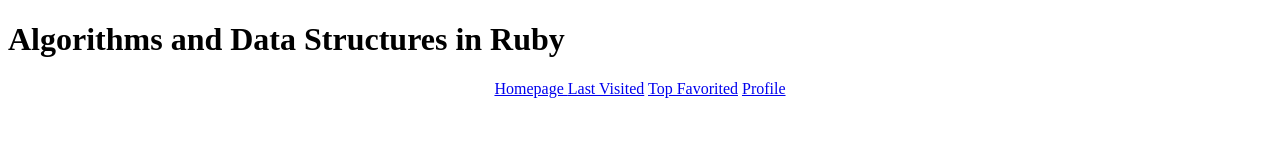
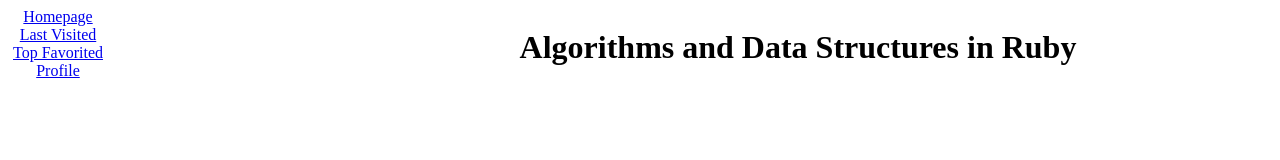
Before and after one commit to mwong068/data-structures-and-algorithms, a plain HTML site: page index.html in a window 1280 px wide. Drawn offline with Linux system fonts and the light colour scheme; files whose address does not match are found by name.

Commit message:
set up basic html page for displaying problems

```diff
--- a/index.html
+++ b/index.html
@@ -8,12 +8,16 @@
 </head>
 <body>
     <script src="src/index.js"></script>
-    <h1>Algorithms and Data Structures in Ruby</h1>
-    <div id="nav">
-        <a href="#" id="homepage">Homepage</button>
-        <a href="/algorithms/search-algos/binary_search.rb" id="last-visited">Last Visited</a>
-        <a href="#" id="top-favorited">Top Favorited</a>
-        <a href="#" id="profile">Profile</a>
+    <div id="container">
+        <div id="nav">
+            <a href="#" id="homepage">Homepage</button>
+            <a href="/algorithms/search-algos/binary_search.rb" id="last-visited">Last Visited</a>
+            <a href="#" id="top-favorited">Top Favorited</a>
+            <a href="#" id="profile">Profile</a>
+        </div>
+        <div id="main">
+            <h1>Algorithms and Data Structures in Ruby</h1>
+        </div>
     </div>
 </body>
 </html>
--- a/styles.css
+++ b/styles.css
@@ -1,3 +1,16 @@
+#container {
+    /* border: 1px solid black; */
+    display: grid;
+    grid-template-columns: 1fr 3fr;
+}
+
 #nav {
+    /* border: 1px solid red; */
+    text-align: center;
+    width: 100px;
+}
+
+#main {
+    /* border: 1px solid green; */
     text-align: center;
 }
```
